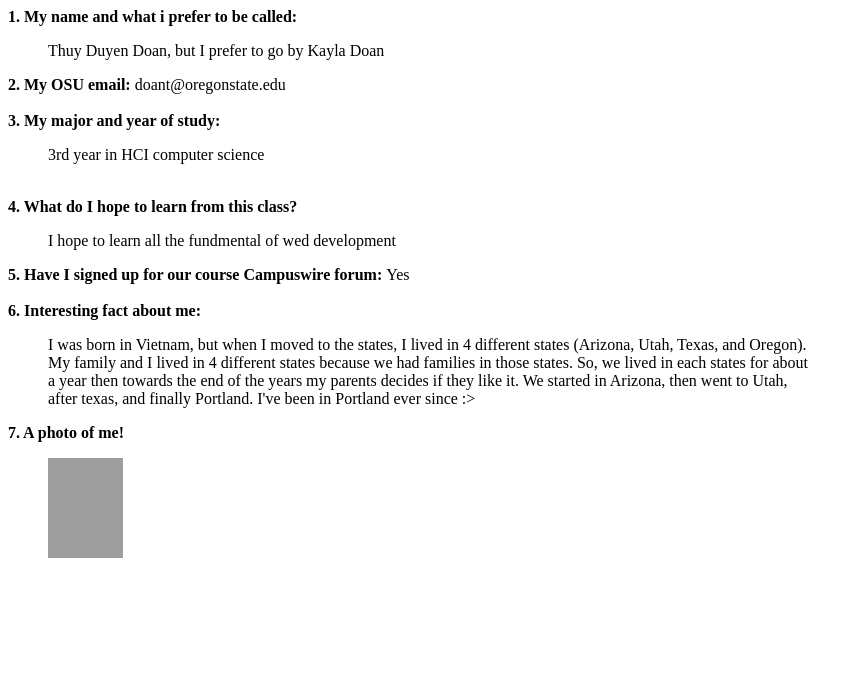
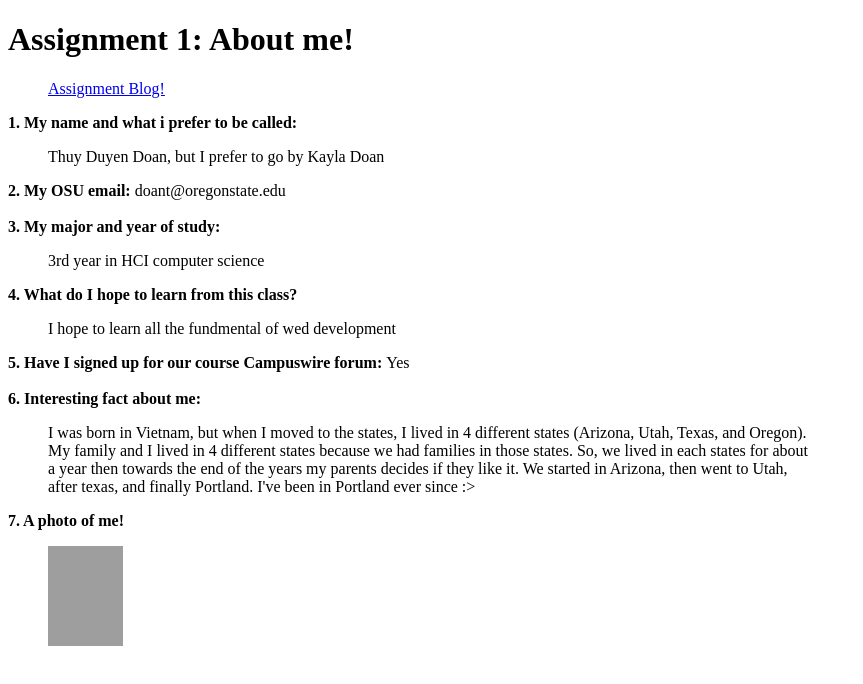
Before and after one commit to kayladoann/Assignment-1-kayladoann, a plain HTML site: page index.html in a window 1280 px wide. Shown: the whole page, without its empty margins (0-863 px from the left). Drawn offline with Linux system fonts and the light colour scheme; grey boxes are pictures that could not be loaded.

Commit message:
Assignment 1

```diff
--- a/index.html
+++ b/index.html
@@ -1,12 +1,20 @@
+<!DOCTYPE html>
+
 <html>
     <head>
+        <title>Assignment 1: About me!</title>
+
         <style>
             p {
                 margin-left: 40px;
             }
         </style>
     </head>
+
     <body>
+        <h1>Assignment 1: About me!</h1>
+        <p> <a href="blog.html"> Assignment Blog! </a> <br/> </p>
+
         <b>1. My name and what i prefer to be called:</b>  <br/>
             <p>Thuy Duyen Doan, but I prefer to go by Kayla Doan</p>
 
@@ -15,7 +23,6 @@
 
         <b>3. My major and year of study:</b> <br/>
             <p>3rd year in HCI computer science</p>
-        <br/>
 
         <b>4. What do I hope to learn from this class? </b>
             <p>I hope to learn all the fundmental of wed development </p>
@@ -30,5 +37,7 @@
 
         <b>7. A photo of me!</b> <br/>
         <p> <img src = "me_photo.jpg" alt = "A photo of me" width = "75" height = "100"> </p>
+
+
     </body>
 </html>
```
Also changed, not shown: blog.html (+4 -0 lines). Lines whose indentation alone changed are shown as unchanged.
